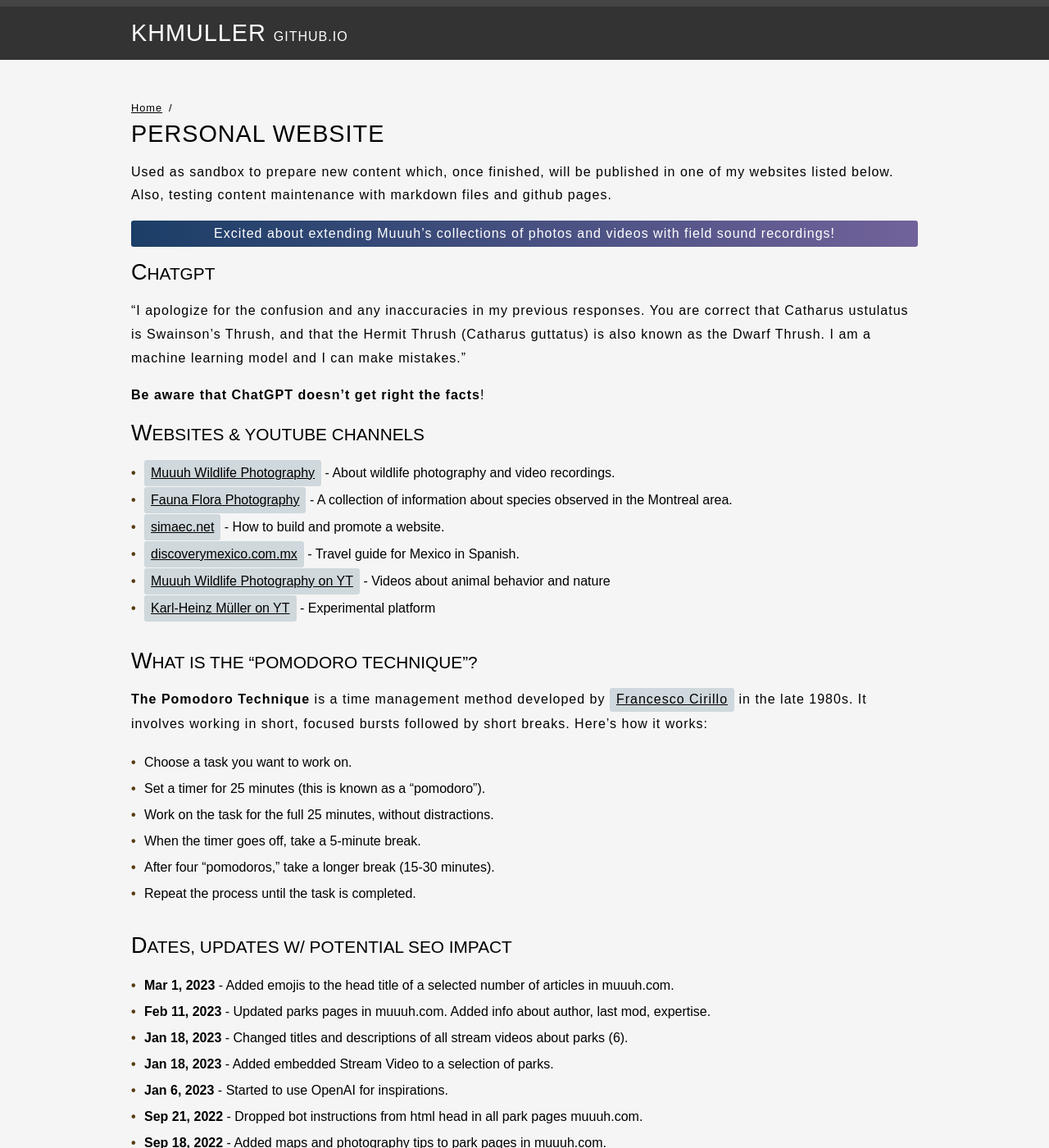
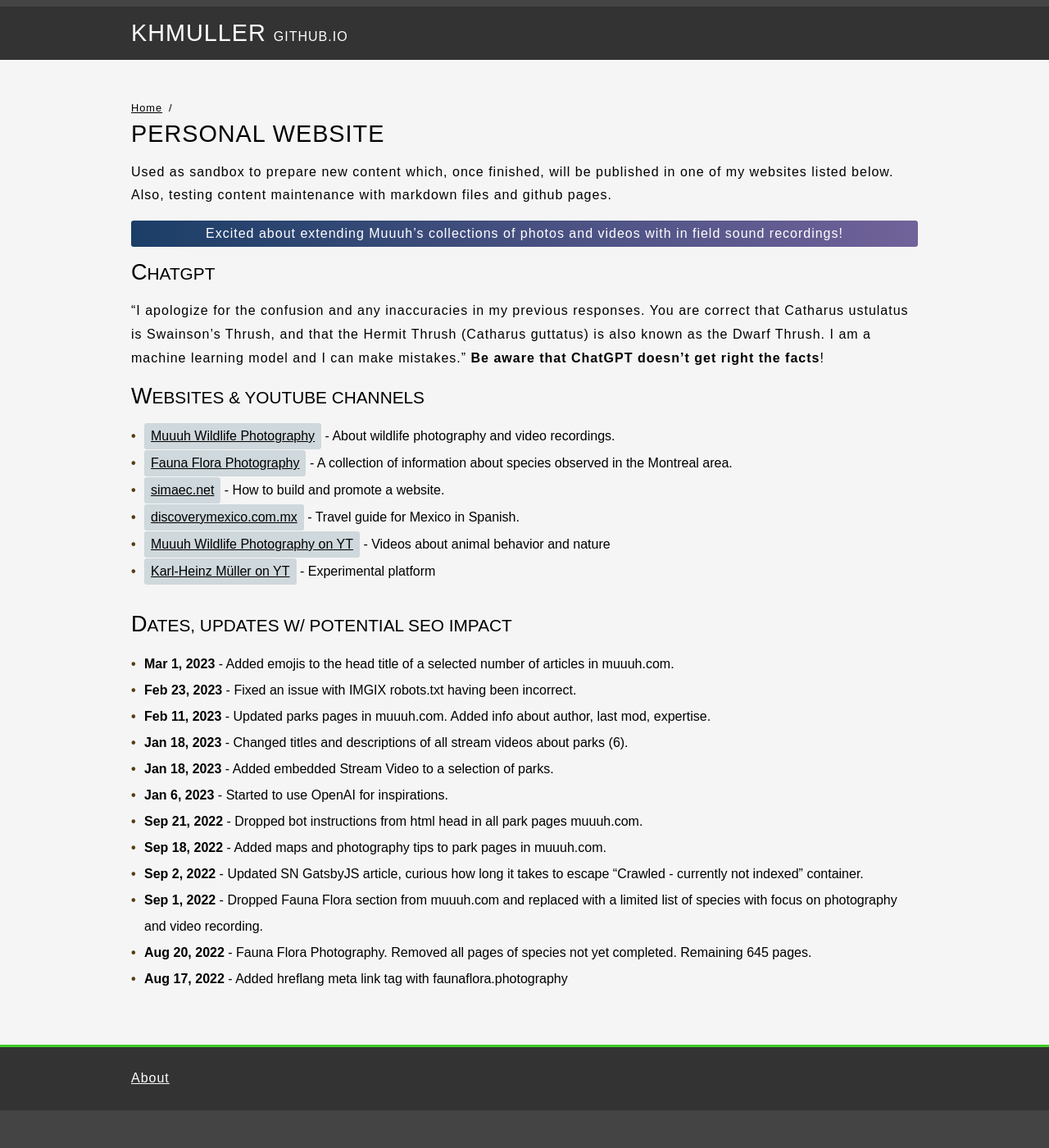
Before and after one commit to KHMuller/khmuller.github.io, a Jekyll site: the page built from index.md, in a window 1280 px wide and 1400 px high. Shown: the whole window at 82% size. Built offline with Jekyll 4.4.1, drawn with Linux system fonts in a browser that asks for light colours.

Commit message:
Minor Changes Sunday

```diff
--- a/index.md
+++ b/index.md
@@ -27,20 +25,10 @@ Excited about extending Muuuh's collections of photos and videos with field soun
 - [Muuuh Wildlife Photography on YT](https://youtube.com/@Muuuh "Muuuh Wildlife Photography on YT") - Videos about animal behavior and nature
 - [Karl-Heinz Müller on YT](https://youtube.com/@KarlHeinzMuller "Karl-Heinz Müller on YT") - Experimental platform
 
-## What is the "Pomodoro Technique"?
-
-**The Pomodoro Technique** is a time management method developed by [Francesco Cirillo](https://francescocirillo.com/) in the late 1980s. It involves working in short, focused bursts followed by short breaks. Here's how it works:
-
-- Choose a task you want to work on.
-- Set a timer for 25 minutes (this is known as a "pomodoro").
-- Work on the task for the full 25 minutes, without distractions.
-- When the timer goes off, take a 5-minute break.
-- After four "pomodoros," take a longer break (15-30 minutes).
-- Repeat the process until the task is completed.
-
 ## Dates, Updates w/ Potential SEO Impact
 
 - **Mar  1, 2023** - Added emojis to the head title of a selected number of articles in muuuh.com.
+- **Feb 23, 2023** - Fixed an issue with IMGIX robots.txt having been incorrect.
 - **Feb 11, 2023** - Updated parks pages in muuuh.com. Added info about author, last mod, expertise.
 - **Jan 18, 2023** - Changed titles and descriptions of all stream videos about parks (6).
 - **Jan 18, 2023** - Added embedded Stream Video to a selection of parks.
```
Also changed, not shown: other parts of index.md (+2 -4 lines).
